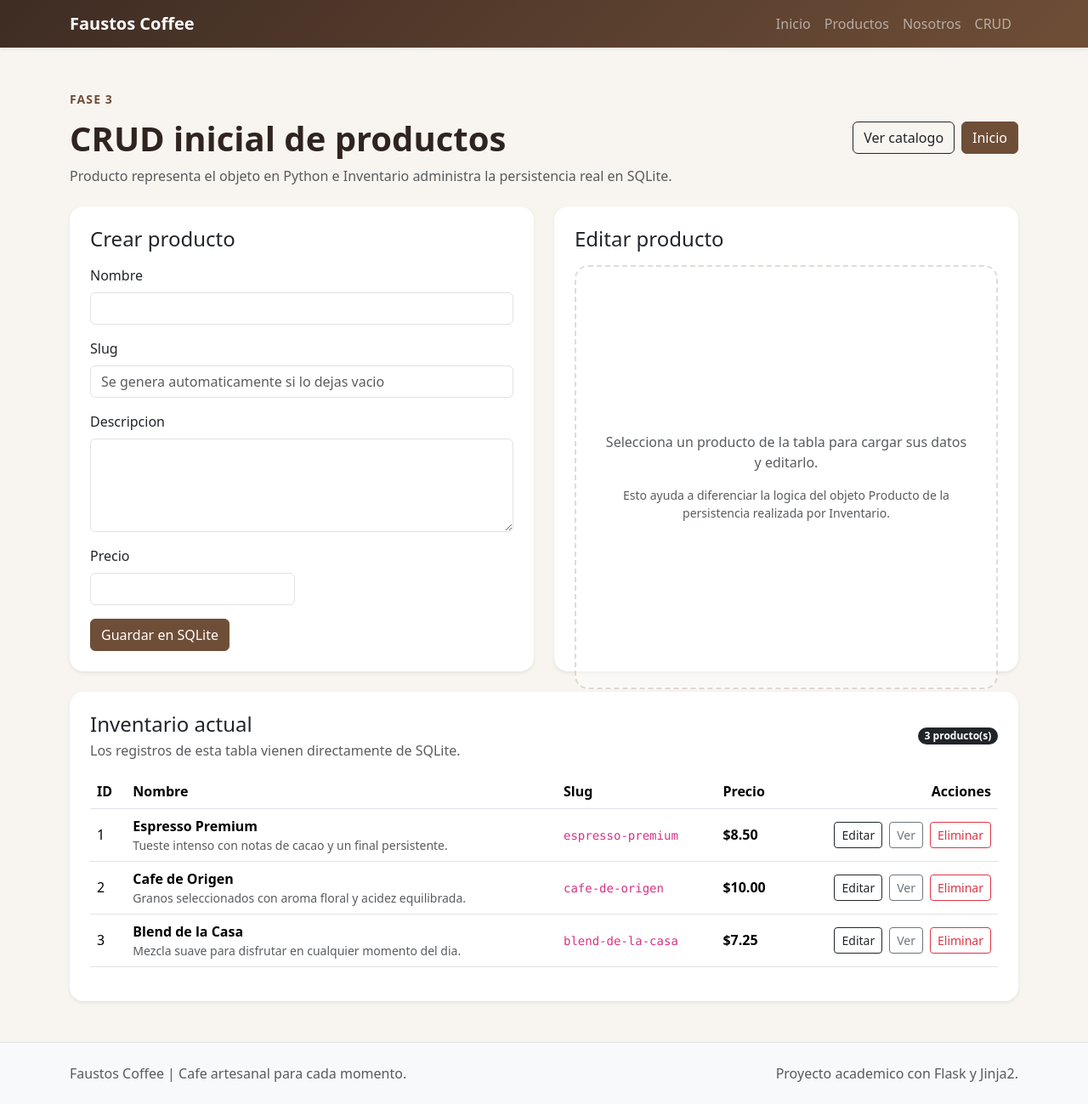
After one commit to Elsnight/2025-2026-Desarrollo-Web, a Flask app: page /admin/productos in a window 1280 px wide. The commit adds this page. Shown: the whole page at 85% size. Run offline with Flask 3, Linux system fonts and the light colour scheme; data comes from the database, SQL or seed files in the repository.

Commit message:
semana 11

```diff
--- a/FLask/faustos-coffee/app.py
+++ b/FLask/faustos-coffee/app.py
@@ -1,32 +1,97 @@
-from flask import Flask, render_template
+from pathlib import Path
+
+from flask import Flask, flash, redirect, render_template, request, url_for
+
+from models.producto import Producto
+from services.inventario import Inventario
+
+BASE_DIR = Path(__file__).resolve().parent
+DB_PATH = BASE_DIR / "data" / "faustos_coffee.sqlite3"
 
 app = Flask(__name__)
+app.config["SECRET_KEY"] = "faustos-coffee-dev"
 
-PRODUCTOS = [
-    {
-        "slug": "espresso-premium",
-        "nombre": "Espresso Premium",
-        "descripcion": "Tueste intenso con notas de cacao y un final persistente.",
-        "precio": "$8.50",
-    },
-    {
-        "slug": "cafe-de-origen",
-        "nombre": "Cafe de Origen",
-        "descripcion": "Granos seleccionados con aroma floral y acidez equilibrada.",
-        "precio": "$10.00",
-    },
-    {
-        "slug": "blend-de-la-casa",
-        "nombre": "Blend de la Casa",
-        "descripcion": "Mezcla suave para disfrutar en cualquier momento del dia.",
-        "precio": "$7.25",
-    },
-]
+inventario = Inventario(DB_PATH)
+
+
+def inicializar_inventario():
+    inventario.inicializar_base_datos()
+    inventario.sembrar_datos_iniciales(
+        [
+            Producto(
+                slug="espresso-premium",
+                nombre="Espresso Premium",
+                descripcion="Tueste intenso con notas de cacao y un final persistente.",
+                precio=8.50,
+            ),
+            Producto(
+                slug="cafe-de-origen",
+                nombre="Cafe de Origen",
+                descripcion="Granos seleccionados con aroma floral y acidez equilibrada.",
+                precio=10.00,
+            ),
+            Producto(
+                slug="blend-de-la-casa",
+                nombre="Blend de la Casa",
+                descripcion="Mezcla suave para disfrutar en cualquier momento del dia.",
+                precio=7.25,
+            ),
+        ]
+    )
+
+
+def construir_producto_desde_formulario(formulario):
+    nombre = formulario.get("nombre", "").strip()
+    descripcion = formulario.get("descripcion", "").strip()
+    precio_texto = formulario.get("precio", "").strip()
+    slug = formulario.get("slug", "").strip()
+    errores = []
+
+    if not nombre:
+        errores.append("El nombre del producto es obligatorio.")
+
+    if not descripcion:
+        errores.append("La descripcion del producto es obligatoria.")
+
+    try:
+        precio = float(precio_texto)
+        if precio <= 0:
+            raise ValueError
+    except ValueError:
+        errores.append("El precio debe ser un numero mayor que cero.")
+        precio = 0.0
+
+    if slug:
+        slug = Producto.normalizar_slug(slug)
+    elif nombre:
+        slug = Producto.generar_slug(nombre)
+
+    if not slug:
+        errores.append("El slug es obligatorio o debe poder generarse desde el nombre.")
+
+    return (
+        Producto(
+            slug=slug,
+            nombre=nombre,
+            descripcion=descripcion,
+            precio=precio,
+        ),
+        errores,
+    )
+
+
+inicializar_inventario()
 
 
 @app.route("/")
 def home():
-    return render_template("index.html", productos=PRODUCTOS)
+    productos = inventario.listar_productos()
+    producto_destacado = productos[0] if productos else None
+    return render_template(
+        "index.html",
+        productos=productos,
+        producto_destacado=producto_destacado,
+    )
 
 
 @app.route("/about")
@@ -36,30 +101,102 @@ def about():
 
 @app.route("/productos")
 def productos():
-    return render_template("productos.html", productos=PRODUCTOS)
+    return render_template(
+        "productos.html",
+        productos=inventario.listar_productos(),
+        producto_destacado=None,
+    )
 
 
-@app.route("/producto/<nombre>")
-def producto(nombre):
-    producto_encontrado = next(
-        (producto for producto in PRODUCTOS if producto["slug"] == nombre),
-        None,
-    )
+@app.route("/producto/<slug>")
+def producto(slug):
+    producto_encontrado = inventario.obtener_producto_por_slug(slug)
 
     if producto_encontrado is None:
-        producto_encontrado = {
-            "slug": nombre,
-            "nombre": nombre.replace("-", " ").title(),
-            "descripcion": "Este producto forma parte del catalogo inicial de Faustos Coffee.",
-            "precio": "Precio por confirmar",
-        }
+        flash("El producto solicitado no existe en el inventario actual.", "warning")
+        return redirect(url_for("productos"))
 
     return render_template(
         "productos.html",
-        productos=PRODUCTOS,
+        productos=inventario.listar_productos(),
         producto_destacado=producto_encontrado,
     )
 
 
+@app.route("/admin/productos")
+def admin_productos():
+    producto_id = request.args.get("editar", type=int)
+    producto_editar = None
+
+    if producto_id is not None:
+        producto_editar = inventario.obtener_producto_por_id(producto_id)
+        if producto_editar is None:
+            flash("El producto que intentas editar no existe.", "warning")
+            return redirect(url_for("admin_productos"))
+
+    return render_template(
+        "admin_productos.html",
+        productos=inventario.listar_productos(),
+        producto_editar=producto_editar,
+    )
+
+
+@app.post("/admin/productos/crear")
+def crear_producto():
+    producto, errores = construir_producto_desde_formulario(request.form)
+
+    if errores:
+        for error in errores:
+            flash(error, "danger")
+        return redirect(url_for("admin_productos"))
+
+    try:
+        inventario.crear_producto(producto)
+    except ValueError as error:
+        flash(str(error), "danger")
+        return redirect(url_for("admin_productos"))
+
+    flash("Producto creado correctamente en SQLite.", "success")
+    return redirect(url_for("admin_productos"))
+
+
+@app.post("/admin/productos/<int:producto_id>/editar")
+def editar_producto(producto_id):
+    producto_existente = inventario.obtener_producto_por_id(producto_id)
+
+    if producto_existente is None:
+        flash("El producto a editar no fue encontrado.", "warning")
+        return redirect(url_for("admin_productos"))
+
+    producto, errores = construir_producto_desde_formulario(request.form)
+
+    if errores:
+        for error in errores:
+            flash(error, "danger")
+        return redirect(url_for("admin_productos", editar=producto_id))
+
+    try:
+        inventario.actualizar_producto(producto_id, producto)
+    except ValueError as error:
+        flash(str(error), "danger")
+        return redirect(url_for("admin_productos", editar=producto_id))
+
+    flash("Producto actualizado correctamente.", "success")
+    return redirect(url_for("admin_productos"))
+
+
+@app.post("/admin/productos/<int:producto_id>/eliminar")
+def eliminar_producto(producto_id):
+    producto_existente = inventario.obtener_producto_por_id(producto_id)
+
+    if producto_existente is None:
+        flash("El producto a eliminar no existe.", "warning")
+        return redirect(url_for("admin_productos"))
+
+    inventario.eliminar_producto(producto_id)
+    flash("Producto eliminado del inventario.", "success")
+    return redirect(url_for("admin_productos"))
+
+
 if __name__ == "__main__":
     app.run(debug=True)
--- /dev/null
+++ b/FLask/faustos-coffee/models/__init__.py
@@ -0,0 +1,3 @@
+from .producto import Producto
+
+__all__ = ["Producto"]
--- /dev/null
+++ b/FLask/faustos-coffee/services/__init__.py
@@ -0,0 +1,3 @@
+from .inventario import Inventario
+
+__all__ = ["Inventario"]
--- a/FLask/faustos-coffee/static/css/styles.css
+++ b/FLask/faustos-coffee/static/css/styles.css
@@ -41,3 +41,18 @@ body {
 .card {
     border-radius: 1rem;
 }
+
+.empty-state {
+    min-height: 100%;
+    display: grid;
+    place-content: center;
+    text-align: center;
+    border: 2px dashed rgba(111, 78, 55, 0.2);
+    border-radius: 1rem;
+    padding: 2rem;
+    background-color: rgba(255, 255, 255, 0.45);
+}
+
+.table {
+    --bs-table-bg: transparent;
+}
--- /dev/null
+++ b/FLask/faustos-coffee/templates/admin_productos.html
@@ -0,0 +1,163 @@
+{% extends "base.html" %}
+
+{% block title %}CRUD de Productos | Faustos Coffee{% endblock %}
+
+{% block content %}
+<section class="d-flex flex-column flex-xl-row justify-content-between align-items-xl-center gap-3 mb-4">
+    <div>
+        <span class="section-label">Fase 3</span>
+        <h1 class="display-6 fw-bold mb-2">CRUD inicial de productos</h1>
+        <p class="text-muted mb-0">
+            Producto representa el objeto en Python e Inventario administra la persistencia real en SQLite.
+        </p>
+    </div>
+    <div class="d-flex flex-wrap gap-2">
+        <a class="btn btn-outline-dark" href="{{ url_for('productos') }}">Ver catalogo</a>
+        <a class="btn btn-coffee" href="{{ url_for('home') }}">Inicio</a>
+    </div>
+</section>
+
+<section class="row g-4 mb-4">
+    <div class="col-lg-6">
+        <div class="card border-0 shadow-sm h-100">
+            <div class="card-body p-4">
+                <h2 class="h4 mb-3">Crear producto</h2>
+                <form method="post" action="{{ url_for('crear_producto') }}" class="row g-3">
+                    <div class="col-12">
+                        <label class="form-label" for="nombre">Nombre</label>
+                        <input class="form-control" id="nombre" name="nombre" required>
+                    </div>
+                    <div class="col-12">
+                        <label class="form-label" for="slug">Slug</label>
+                        <input
+                            class="form-control"
+                            id="slug"
+                            name="slug"
+                            placeholder="Se genera automaticamente si lo dejas vacio"
+                        >
+                    </div>
+                    <div class="col-12">
+                        <label class="form-label" for="descripcion">Descripcion</label>
+                        <textarea class="form-control" id="descripcion" name="descripcion" rows="4" required></textarea>
+                    </div>
+                    <div class="col-md-6">
+                        <label class="form-label" for="precio">Precio</label>
+                        <input class="form-control" id="precio" name="precio" min="0.01" step="0.01" required type="number">
+                    </div>
+                    <div class="col-12">
+                        <button class="btn btn-coffee" type="submit">Guardar en SQLite</button>
+                    </div>
+                </form>
+            </div>
+        </div>
+    </div>
+
+    <div class="col-lg-6">
+        <div class="card border-0 shadow-sm h-100">
+            <div class="card-body p-4">
+                <h2 class="h4 mb-3">Editar producto</h2>
+                {% if producto_editar %}
+                <form method="post" action="{{ url_for('editar_producto', producto_id=producto_editar.id) }}" class="row g-3">
+                    <div class="col-12">
+                        <label class="form-label" for="editar-nombre">Nombre</label>
+                        <input class="form-control" id="editar-nombre" name="nombre" required value="{{ producto_editar.nombre }}">
+                    </div>
+                    <div class="col-12">
+                        <label class="form-label" for="editar-slug">Slug</label>
+                        <input class="form-control" id="editar-slug" name="slug" required value="{{ producto_editar.slug }}">
+                    </div>
+                    <div class="col-12">
+                        <label class="form-label" for="editar-descripcion">Descripcion</label>
+                        <textarea class="form-control" id="editar-descripcion" name="descripcion" rows="4" required>{{ producto_editar.descripcion }}</textarea>
+                    </div>
+                    <div class="col-md-6">
+                        <label class="form-label" for="editar-precio">Precio</label>
+                        <input
+                            class="form-control"
+                            id="editar-precio"
+                            name="precio"
+                            min="0.01"
+                            step="0.01"
+                            required
+                            type="number"
+                            value="{{ '%.2f'|format(producto_editar.precio) }}"
+                        >
+                    </div>
+                    <div class="col-12 d-flex flex-wrap gap-2">
+                        <button class="btn btn-coffee" type="submit">Actualizar producto</button>
+                        <a class="btn btn-outline-secondary" href="{{ url_for('admin_productos') }}">Cancelar</a>
+                    </div>
+                </form>
+                {% else %}
+                <div class="empty-state">
+                    <p class="text-muted mb-3">
+                        Selecciona un producto de la tabla para cargar sus datos y editarlo.
+                    </p>
+                    <p class="small text-muted mb-0">
+                        Esto ayuda a diferenciar la logica del objeto Producto de la persistencia realizada por Inventario.
+                    </p>
+                </div>
+                {% endif %}
+            </div>
+        </div>
+    </div>
+</section>
+
+<section class="card border-0 shadow-sm">
+    <div class="card-body p-4">
+        <div class="d-flex flex-column flex-md-row justify-content-between align-items-md-center gap-3 mb-3">
+            <div>
+                <h2 class="h4 mb-1">Inventario actual</h2>
+                <p class="text-muted mb-0">Los registros de esta tabla vienen directamente de SQLite.</p>
+            </div>
+            <span class="badge rounded-pill text-bg-dark">{{ productos|length }} producto(s)</span>
+        </div>
+
+        {% if productos %}
+        <div class="table-responsive">
+            <table class="table align-middle">
+                <thead>
+                    <tr>
+                        <th>ID</th>
+                        <th>Nombre</th>
+                        <th>Slug</th>
+                        <th>Precio</th>
+                        <th class="text-end">Acciones</th>
+                    </tr>
+                </thead>
+                <tbody>
+                    {% for producto in productos %}
+                    <tr>
+                        <td>{{ producto.id }}</td>
+                        <td>
+                            <strong>{{ producto.nombre }}</strong>
+                            <div class="small text-muted">{{ producto.descripcion }}</div>
+                        </td>
+                        <td><code>{{ producto.slug }}</code></td>
+                        <td class="text-coffee fw-semibold">{{ producto.precio_formateado }}</td>
+                        <td class="text-end">
+                            <div class="d-flex justify-content-end flex-wrap gap-2">
+                                <a class="btn btn-sm btn-outline-dark" href="{{ url_for('admin_productos', editar=producto.id) }}">
+                                    Editar
+                                </a>
+                                <a class="btn btn-sm btn-outline-secondary" href="{{ url_for('producto', slug=producto.slug) }}">
+                                    Ver
+                                </a>
+                                <form method="post" action="{{ url_for('eliminar_producto', producto_id=producto.id) }}">
+                                    <button class="btn btn-sm btn-outline-danger" type="submit">Eliminar</button>
+                                </form>
+                            </div>
+                        </td>
+                    </tr>
+                    {% endfor %}
+                </tbody>
+            </table>
+        </div>
+        {% else %}
+        <p class="text-muted mb-0">
+            No hay productos cargados. Usa el formulario superior para crear el primero.
+        </p>
+        {% endif %}
+    </div>
+</section>
+{% endblock %}
--- a/FLask/faustos-coffee/templates/base.html
+++ b/FLask/faustos-coffee/templates/base.html
@@ -38,6 +38,9 @@
                     <li class="nav-item">
                         <a class="nav-link" href="{{ url_for('about') }}">Nosotros</a>
                     </li>
+                    <li class="nav-item">
+                        <a class="nav-link" href="{{ url_for('admin_productos') }}">CRUD</a>
+                    </li>
                 </ul>
             </div>
         </div>
@@ -45,6 +48,18 @@
 
     <main class="py-5">
         <div class="container">
+            {% with mensajes = get_flashed_messages(with_categories=true) %}
+                {% if mensajes %}
+                    <div class="mb-4">
+                        {% for categoria, mensaje in mensajes %}
+                        <div class="alert alert-{{ categoria }} alert-dismissible fade show shadow-sm" role="alert">
+                            {{ mensaje }}
+                            <button type="button" class="btn-close" data-bs-dismiss="alert" aria-label="Cerrar"></button>
+                        </div>
+                        {% endfor %}
+                    </div>
+                {% endif %}
+            {% endwith %}
             {% block content %}{% endblock %}
         </div>
     </main>
```
Also changed, not shown: FLask/faustos-coffee/models/producto.py (added, +35 -0 lines), FLask/faustos-coffee/services/inventario.py (added, +155 -0 lines), FLask/faustos-coffee/templates/index.html (+25 -5 lines), FLask/faustos-coffee/templates/productos.html (+21 -4 lines), 2 other files.
